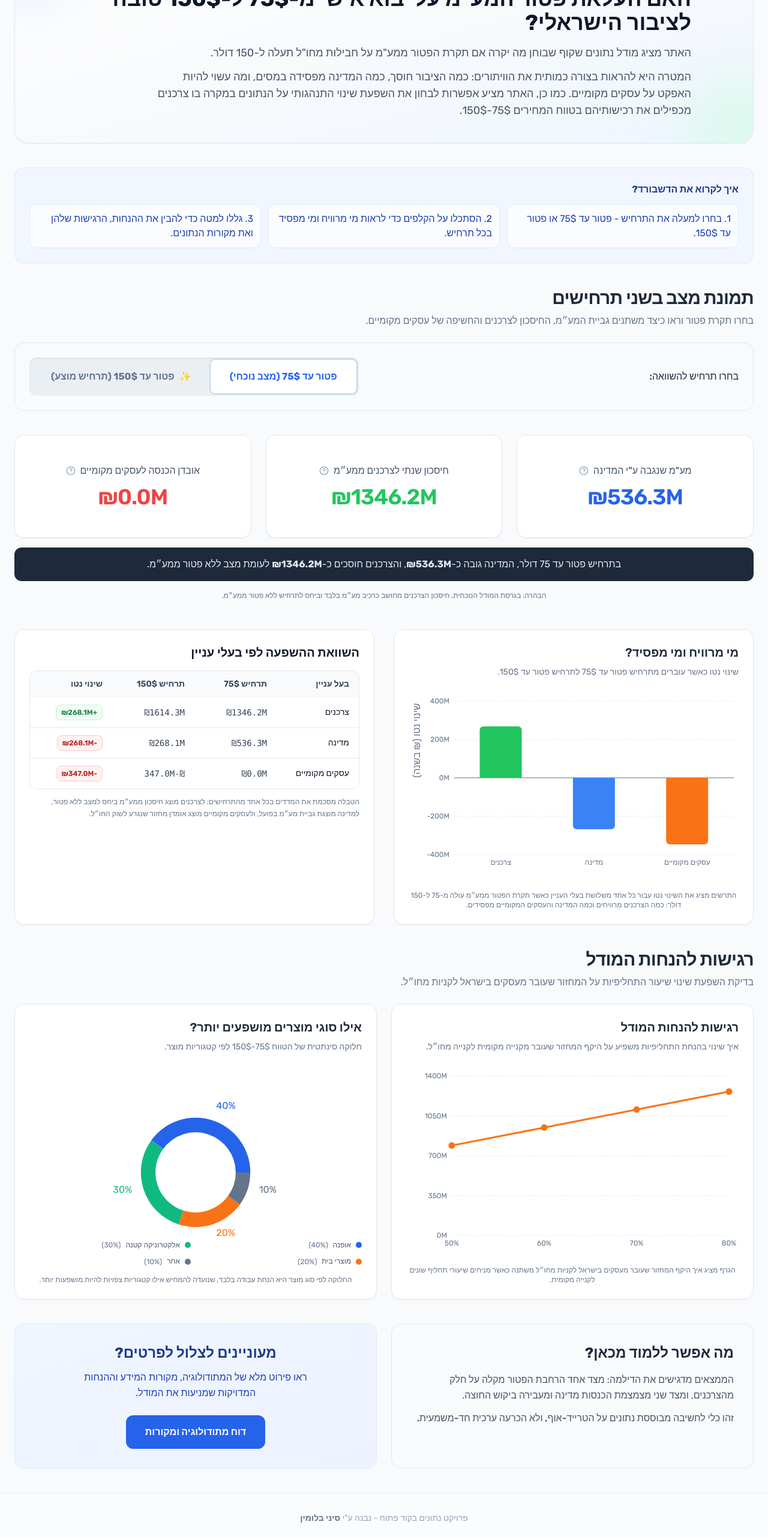
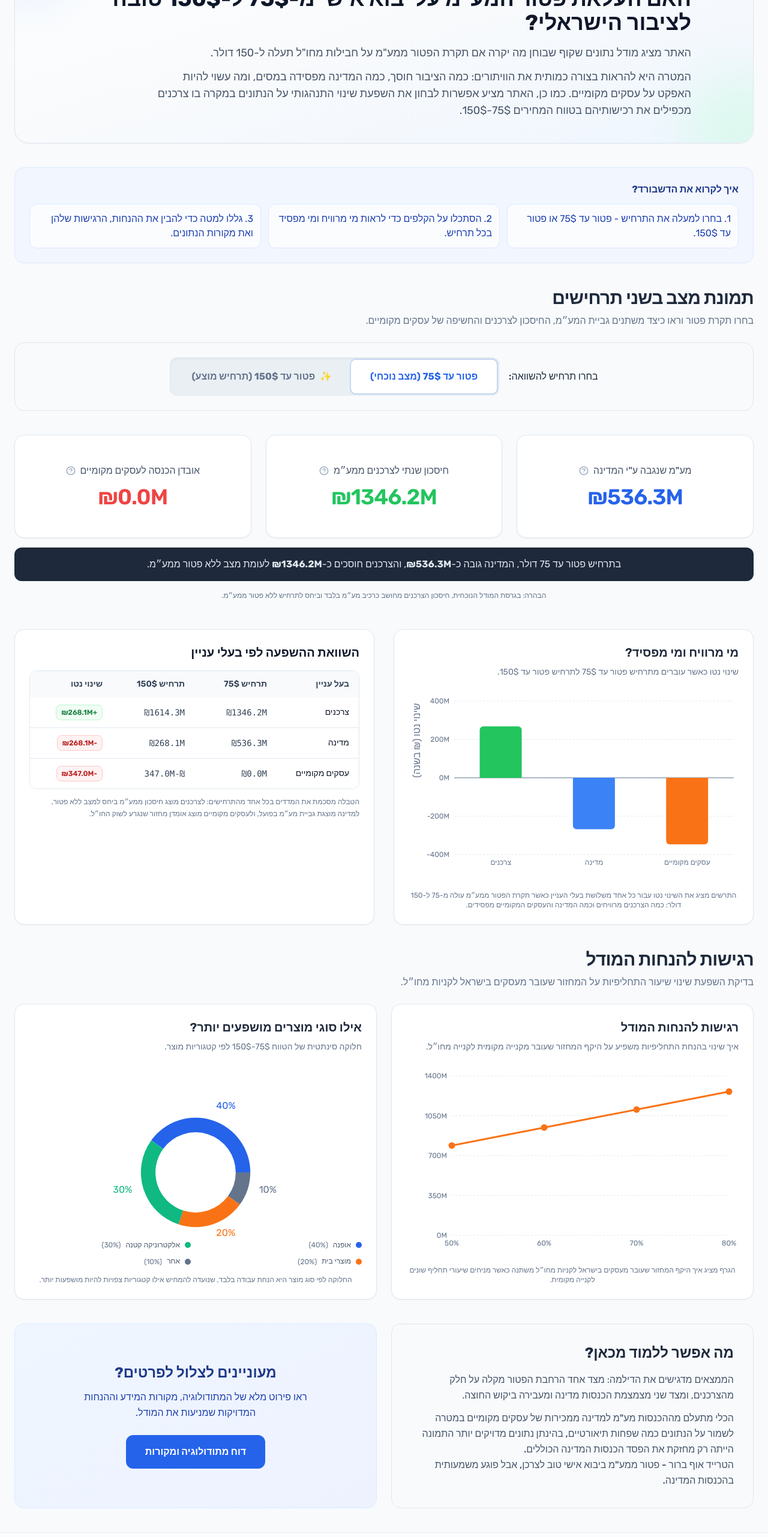
Before and after one commit to sinayblumin/75vs150, a Next.js app: page / in a window 1280 px wide. Shown: the part 234-2797 px from the top of the page at 60% size. Built offline with nearby package versions, Linux system fonts and the light colour scheme; a web font is replaced by a local one.

Commit message:
feat: add `DashboardClient` and `ScenarioToggle` components, including a UI for selecting between 75 and 150 scenarios.

```diff
--- a/components/DashboardClient.tsx
+++ b/components/DashboardClient.tsx
@@ -232,8 +232,8 @@ export default function DashboardClient({
                                 type="button"
                                 onClick={() => setBehaviorMode("static")}
                                 className={`rounded-lg px-4 py-2 text-sm font-medium transition-colors ${behaviorMode === "static"
-                                        ? "bg-blue-600 text-white"
-                                        : "bg-slate-100 text-slate-700 hover:bg-slate-200"
+                                    ? "bg-blue-600 text-white"
+                                    : "bg-slate-100 text-slate-700 hover:bg-slate-200"
                                     }`}
                             >
                                 ללא שינוי התנהגותי
@@ -242,8 +242,8 @@ export default function DashboardClient({
                                 type="button"
                                 onClick={() => setBehaviorMode("behavioral")}
                                 className={`rounded-lg px-4 py-2 text-sm font-medium transition-colors ${behaviorMode === "behavioral"
-                                        ? "bg-blue-600 text-white"
-                                        : "bg-slate-100 text-slate-700 hover:bg-slate-200"
+                                    ? "bg-blue-600 text-white"
+                                    : "bg-slate-100 text-slate-700 hover:bg-slate-200"
                                     }`}
                             >
                                 עם שינוי התנהגותי
@@ -312,7 +312,10 @@ export default function DashboardClient({
                         הממצאים מדגישים את הדילמה: מצד אחד הרחבת הפטור מקלה על חלק מהצרכנים, ומצד שני מצמצמת הכנסות מדינה ומעבירה ביקוש החוצה.
                     </p>
                     <p className="text-slate-600 leading-relaxed font-medium">
-                        זהו כלי לחשיבה מבוססת נתונים על הטרייד-אוף, ולא הכרעה ערכית חד-משמעית.
+                        הכלי מתעלם מההכנסות מע"מ למדינה ממכירות של עסקים מקומיים במטרה לשמור על הנתונים כמה שפחות תיאורטיים, בהינתן נתונים מדויקים יותר התמונה הייתה רק מחזקת את הפסד הכנסות המדינה הכוללים.
+                    </p>
+                    <p className="text-slate-600 leading-relaxed font-medium">
+                        הטרייד אוף ברור - פטור ממע"מ ביבוא אישי טוב לצרכן, אבל פוגע משמעותית בהכנסות המדינה.
                     </p>
                 </section>
 
--- a/components/ScenarioToggle.tsx
+++ b/components/ScenarioToggle.tsx
@@ -6,8 +6,8 @@ type ScenarioToggleProps = {
 export function ScenarioToggle({ activeScenario, onScenarioChange }: ScenarioToggleProps) {
     return (
         <div className="rounded-2xl border border-slate-200 bg-slate-50 p-4 sm:p-6">
-            <div className="flex flex-col items-center gap-3 md:flex-row md:items-center md:justify-between md:gap-4">
-                <p className="text-center text-sm font-medium text-slate-800 sm:text-base md:text-right">
+            <div className="flex flex-col items-center gap-3 md:flex-row md:items-center md:justify-center md:gap-3 lg:gap-4">
+                <p className="text-center text-sm font-medium text-slate-800 sm:text-base md:shrink-0 md:whitespace-nowrap md:text-right">
                     בחרו תרחיש להשוואה:
                 </p>
                 <div className="inline-flex w-full max-w-2xl flex-col gap-1 overflow-hidden rounded-xl bg-slate-200/60 p-1 shadow-inner sm:w-auto sm:flex-row sm:gap-0">
```
